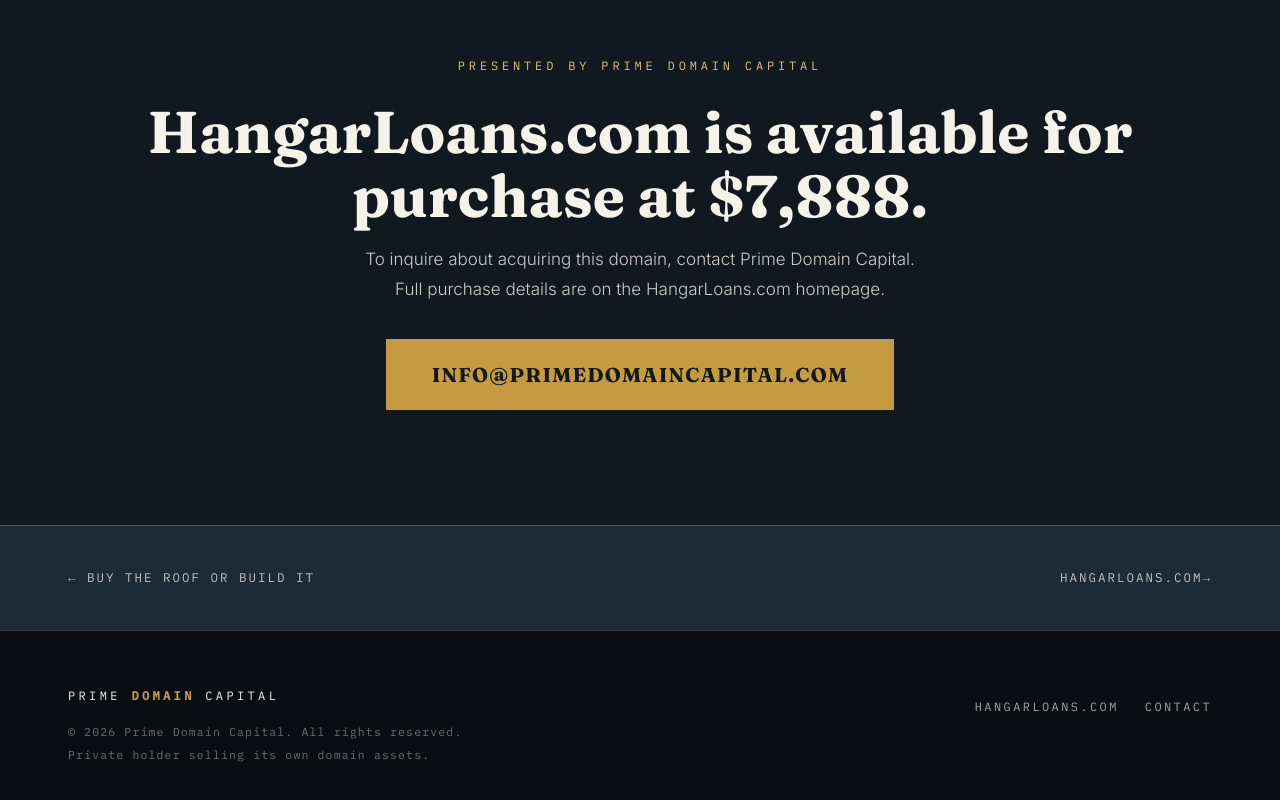
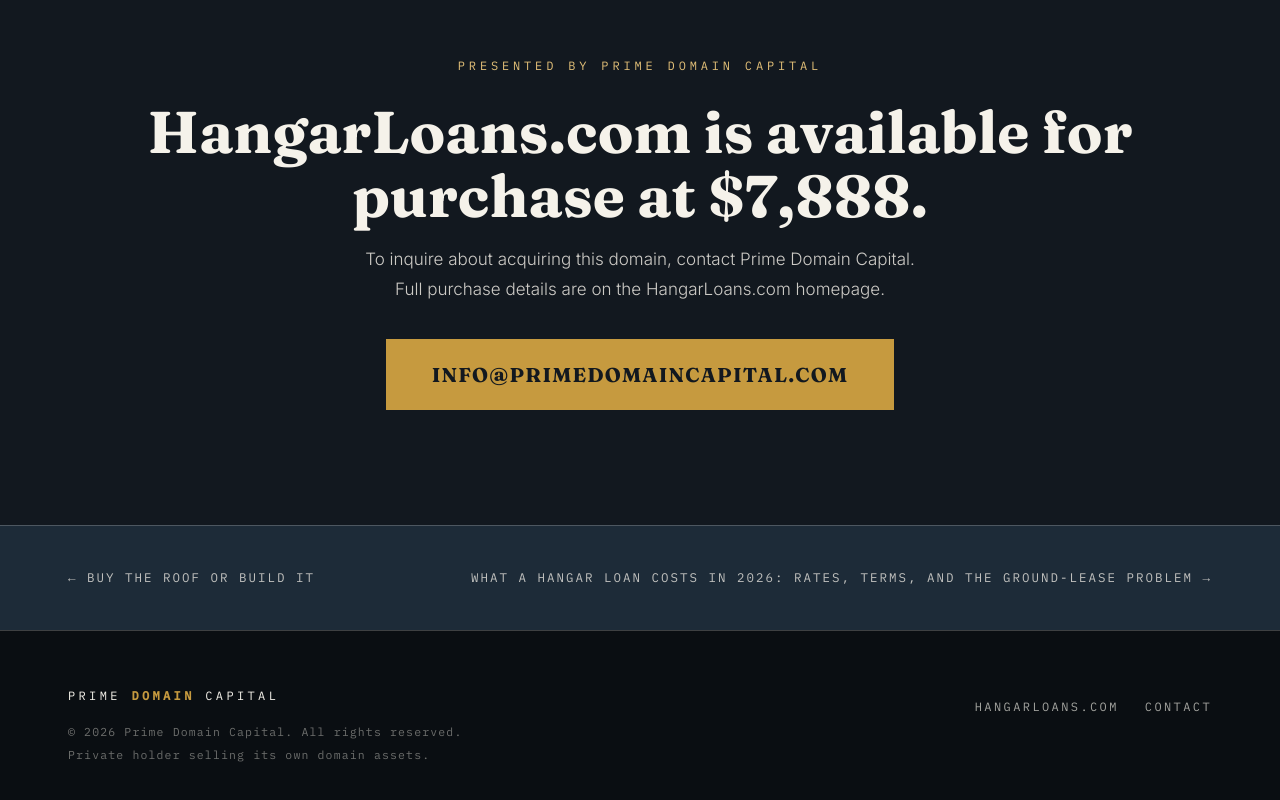
Before and after one commit to primedomaincapital/hangarloans, a plain HTML site: page insights/article4.html in a window 1280 px wide. Shown: the part 5436-6236 px from the top of the page. Drawn offline with Linux system fonts and the light colour scheme.

Commit message:
Update article4 nav to link to article5

```diff
--- a/insights/article4.html
+++ b/insights/article4.html
@@ -153,7 +153,7 @@
 <div class="wrap">
 <div class="article-nav-inner">
 <span><a href="article3.html">&larr; Buy the Roof or Build It</a></span>
-<span><a href="../index.html"><span class="dom">Hangar<wbr>Loans<wbr>.com</span> &rarr;</a></span>
+<span><a href="article5.html">What a Hangar Loan Costs in 2026: Rates, Terms, and the Ground-Lease Problem &rarr;</a></span>
 </div>
 </div>
 </nav>
```
